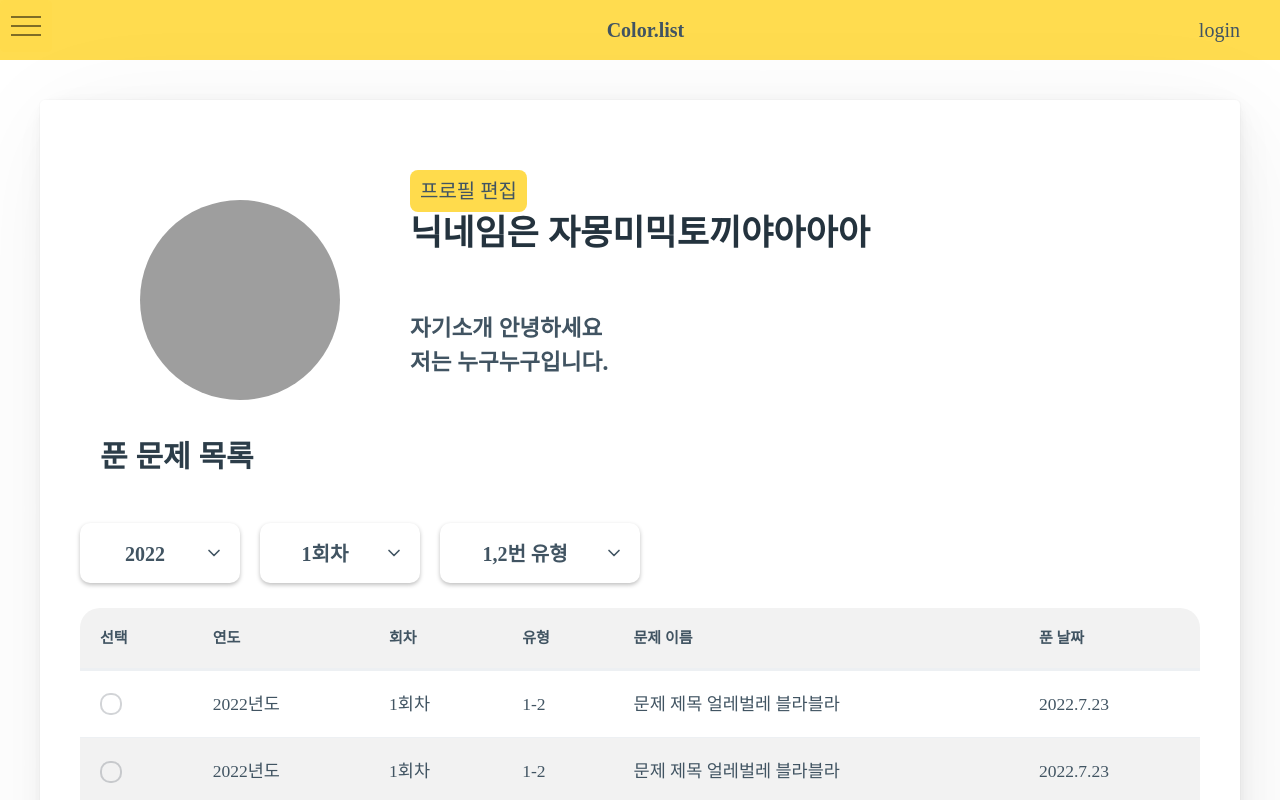
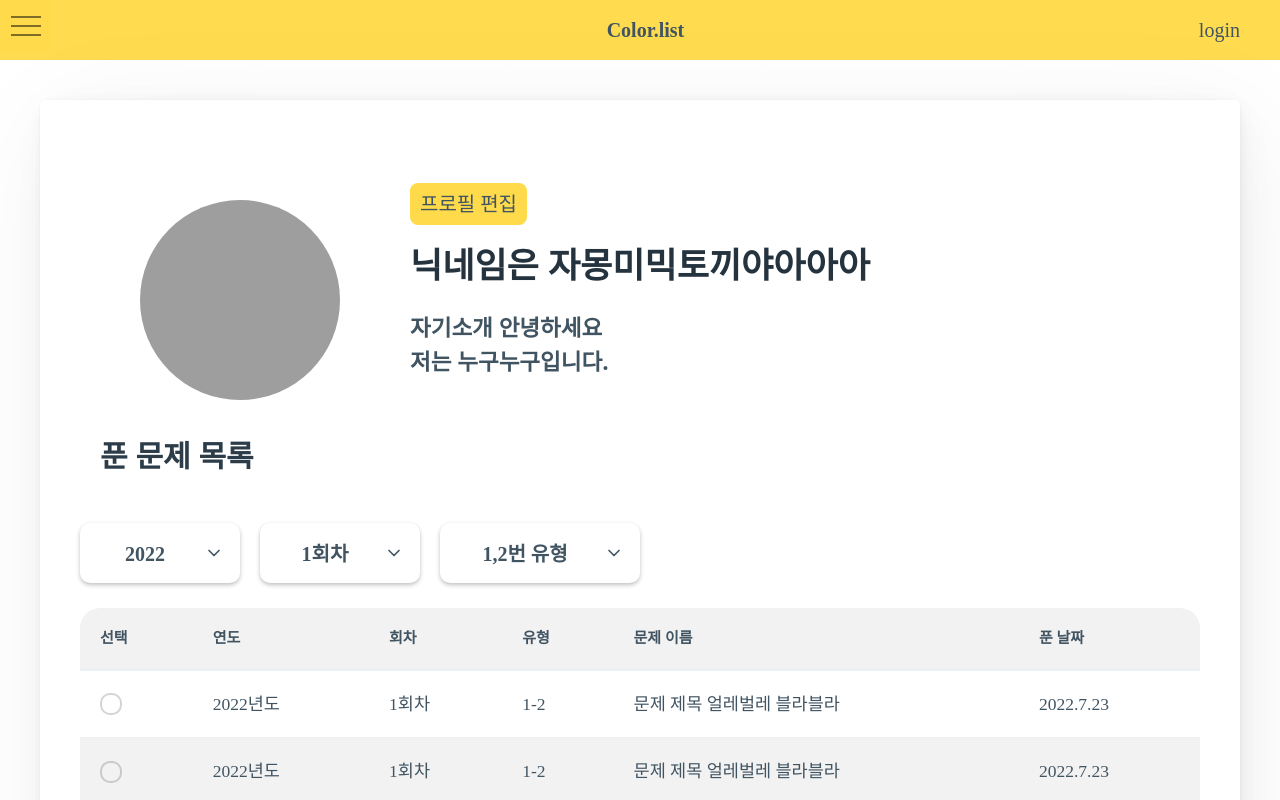
Before and after one commit to lisohh/Colorist-frontend, a React (Vite) app: page /mypage in a window 1280 px wide. Built offline with nearby package versions, Linux system fonts and the light colour scheme; grey boxes are pictures that could not be loaded; a web font is replaced by a local one.

Commit message:
Update: Profile H2 margin 변경

```diff
--- a/src/Mypage.css
+++ b/src/Mypage.css
@@ -9,6 +9,10 @@ div.profile-text a {
   padding: 10px;
   border-radius: 8px;
   background-color: hsl(48deg, 100%, 65%);
+}
+
+h2 {
+  margin: 1rem 0;
 }
 
 /* >_ 768px (Desktop) */
```
